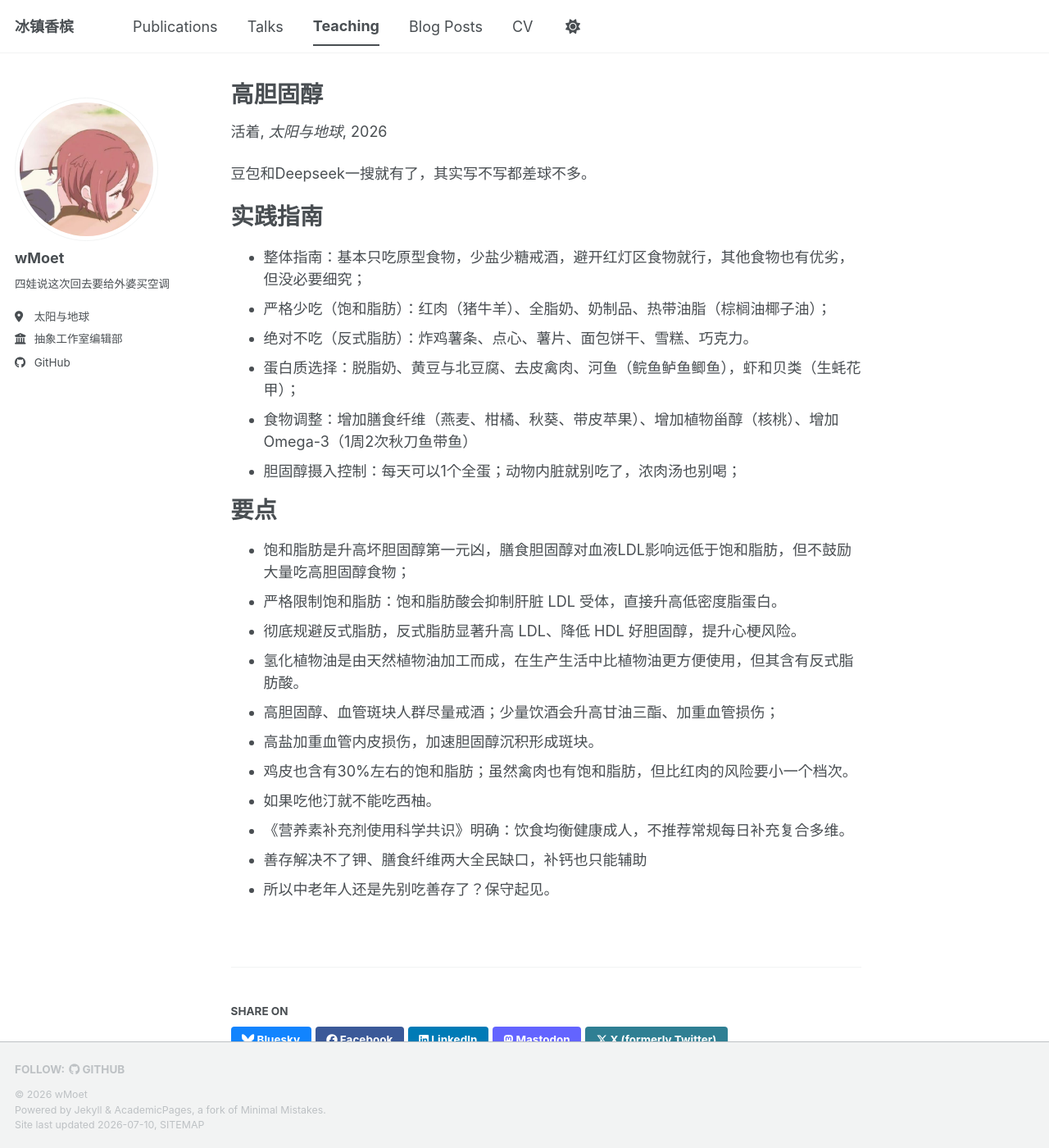
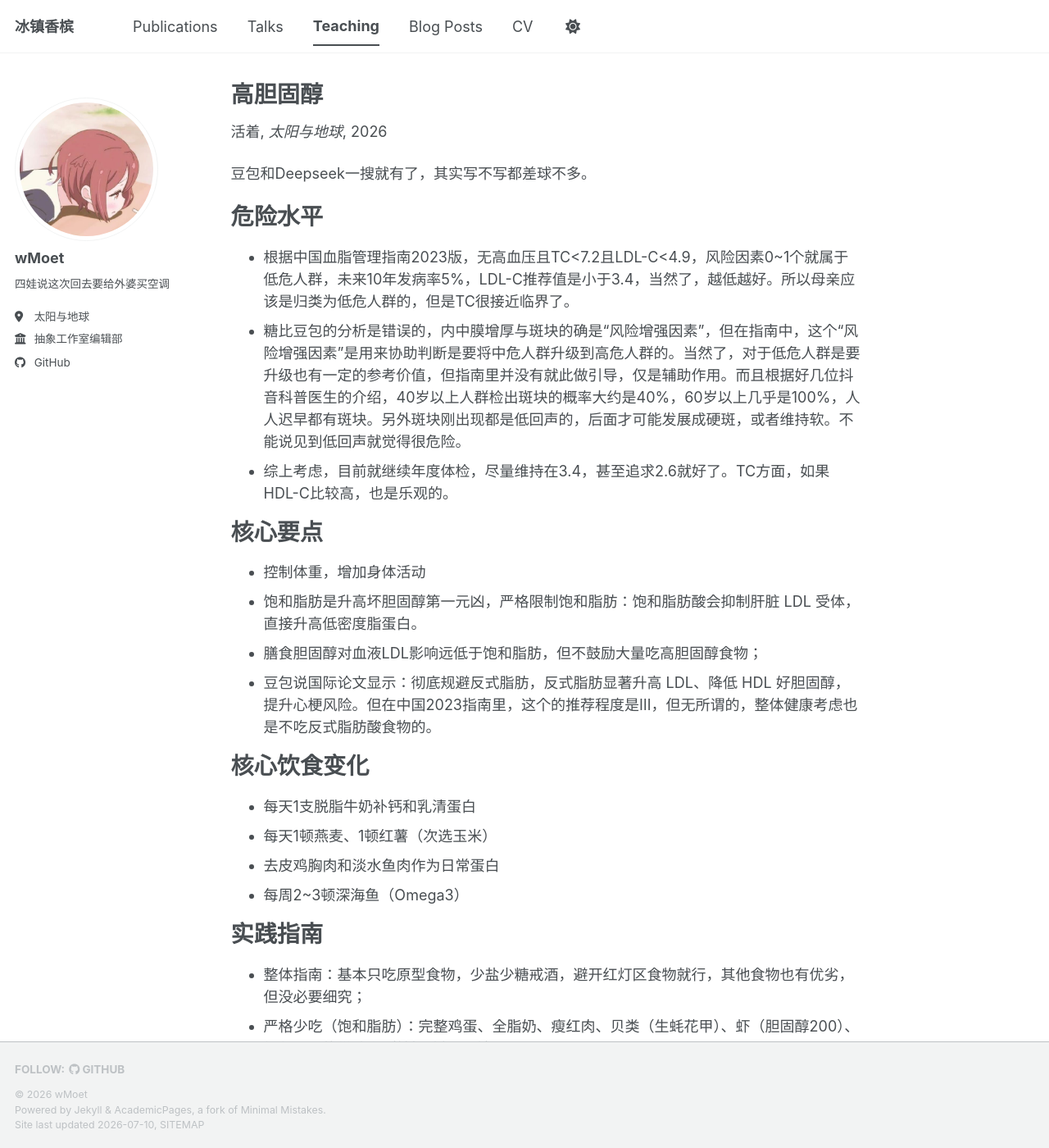
Before and after one commit to wMoet/wMoet.github.io, a Jekyll site: the page built from _teaching/2026-07-高胆固醇.md, in a window 1280 px wide and 1400 px high. Shown: the whole window at 82% size. Built offline with Jekyll 4.4.1, drawn with Linux system fonts in a browser that asks for light colours; a script bundle is joined from its source files by our own code; library files that are not in the unit come from our copies; some of the changed text lies outside the part shown.

Commit message:
Update 2026-07-高胆固醇.md

```diff
--- a/_teaching/2026-07-高胆固醇.md
+++ b/_teaching/2026-07-高胆固醇.md
@@ -8,22 +8,48 @@ date: 2026-07-08
 ---
 豆包和Deepseek一搜就有了，其实写不写都差球不多。
 
+# 危险水平
+- 根据中国血脂管理指南2023版，无高血压且TC<7.2且LDL-C<4.9，风险因素0~1个就属于低危人群，未来10年发病率5%，LDL-C推荐值是小于3.4，当然了，越低越好。所以母亲应该是归类为低危人群的，但是TC很接近临界了。
+- 糖比豆包的分析是错误的，内中膜增厚与斑块的确是“风险增强因素”，但在指南中，这个“风险增强因素”是用来协助判断是要将中危人群升级到高危人群的。当然了，对于低危人群是要升级也有一定的参考价值，但指南里并没有就此做引导，仅是辅助作用。而且根据好几位抖音科普医生的介绍，40岁以上人群检出斑块的概率大约是40%，60岁以上几乎是100%，人人迟早都有斑块。另外斑块刚出现都是低回声的，后面才可能发展成硬斑，或者维持软。不能说见到低回声就觉得很危险。
+- 综上考虑，目前就继续年度体检，尽量维持在3.4，甚至追求2.6就好了。TC方面，如果HDL-C比较高，也是乐观的。
+
+# 核心要点
+- 控制体重，增加身体活动
+- 饱和脂肪是升高坏胆固醇第一元凶，严格限制饱和脂肪：饱和脂肪酸会抑制肝脏 LDL 受体，直接升高低密度脂蛋白。
+- 膳食胆固醇对血液LDL影响远低于饱和脂肪，但不鼓励大量吃高胆固醇食物；
+- 豆包说国际论文显示：彻底规避反式脂肪，反式脂肪显著升高 LDL、降低 HDL 好胆固醇，提升心梗风险。但在中国2023指南里，这个的推荐程度是Ⅲ，但无所谓的，整体健康考虑也是不吃反式脂肪酸食物的。
+
+# 核心饮食变化
+- 每天1支脱脂牛奶补钙和乳清蛋白
+- 每天1顿燕麦、1顿红薯（次选玉米）
+- 去皮鸡胸肉和淡水鱼肉作为日常蛋白
+- 每周2~3顿深海鱼（Omega3）
+
 # 实践指南
 - 整体指南：基本只吃原型食物，少盐少糖戒酒，避开红灯区食物就行，其他食物也有优劣，但没必要细究；
-- 严格少吃（饱和脂肪）：红肉（猪牛羊）、全脂奶、奶制品、热带油脂（棕榈油椰子油）；
+- 严格少吃（饱和脂肪）：完整鸡蛋、全脂奶、瘦红肉、贝类（生蚝花甲）、虾（胆固醇200）、奶制品、热带油脂（棕榈油椰子油）；
 - 绝对不吃（反式脂肪）：炸鸡薯条、点心、薯片、面包饼干、雪糕、巧克力。
-- 蛋白质选择：脱脂奶、黄豆与北豆腐、去皮禽肉、河鱼（鲩鱼鲈鱼鲫鱼），虾和贝类（生蚝花甲）；
-- 食物调整：增加膳食纤维（燕麦、柑橘、秋葵、带皮苹果）、增加植物甾醇（核桃）、增加Omega-3（1周2次秋刀鱼带鱼）
-- 胆固醇摄入控制：每天可以1个全蛋；动物内脏就别吃了，浓肉汤也别喝；
+- 其余不吃：动物内脏（高胆固醇），浓肉汤（高饱和脂肪）；
+- 理想蛋白质：河鱼（鲩鱼鲈鱼、鲫鱼鳙鱼）、去皮禽肉、黄豆与北豆腐、；
+- 理想能量：1顿燕麦、1顿红薯、1顿米饭、（玉米南瓜）
+- 理想补充：脱脂奶（钙很关键）、增加Omega-3（每周2~3次深海鱼）
+- 食物调整：增加膳食纤维（燕麦、柑橘、秋葵、带皮苹果）、坚果（不饱和脂肪、不是很关键）
+
+# 饮食要点
+- 饱和脂肪每日控制在10~15g；
+- 每日膳食胆固醇摄入控制在200~300mg 以内；
+## 生鲜可食部每100g的饱和脂肪量
+- 鸡蛋3.2、蛋清0.1、纯牛奶2.3、脱脂奶0.1、豆腐<1
+- 去皮鸡胸肉0.3、去皮琵琶腿2.4、带皮琵琶腿4.5、鸡翅5.8
+- 虾仁0.1、常吃河鱼<1、
+- 猪牛里脊肉（最瘦的部分了）<2、肥瘦相间牛肉5.0、五花肉11、羊腩14-20；
+- 杏仁核桃<6（每天吃10g内）
 
 # 要点
-- 饱和脂肪是升高坏胆固醇第一元凶，膳食胆固醇对血液LDL影响远低于饱和脂肪，但不鼓励大量吃高胆固醇食物；
-- 严格限制饱和脂肪：饱和脂肪酸会抑制肝脏 LDL 受体，直接升高低密度脂蛋白。
-- 彻底规避反式脂肪，反式脂肪显著升高 LDL、降低 HDL 好胆固醇，提升心梗风险。
 - 氢化植物油是由天然植物油加工而成，在生产生活中比植物油更方便使用，但其含有反式脂肪酸。
 - 高胆固醇、血管斑块人群尽量戒酒；少量饮酒会升高甘油三酯、加重血管损伤；
 - 高盐加重血管内皮损伤，加速胆固醇沉积形成斑块。
-- 鸡皮也含有30%左右的饱和脂肪；虽然禽肉也有饱和脂肪，但比红肉的风险要小一个档次。
+- 虽然禽肉也有饱和脂肪，但比红肉的风险要小一个档次。
 - 如果吃他汀就不能吃西柚。
 - 《营养素补充剂使用科学共识》明确：饮食均衡健康成人，不推荐常规每日补充复合多维。
 - 善存解决不了钾、膳食纤维两大全民缺口，补钙也只能辅助
```
